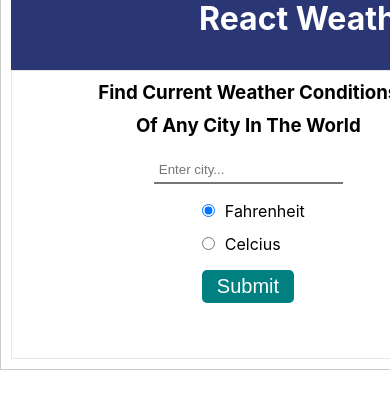
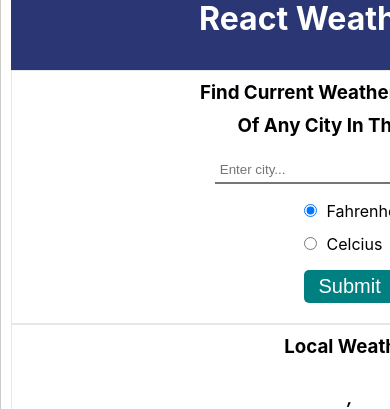
Before and after one commit to burcu-erkan/weather-app-react, a React (Create React App) app: page / in a window 390 px wide. Shown: the part 300-709 px from the top of the page. Built offline with nearby package versions, Linux system fonts and the light colour scheme; no server answers.

Commit message:
updated media queries

```diff
--- a/src/App.css
+++ b/src/App.css
@@ -110,3 +110,11 @@ input{
   flex: 1;
   text-align: center;
 }
+@media screen and (max-width: 600px) {
+  main{
+   flex-direction: column;
+  }
+  main #right-side {
+    width: 100%;
+}
+}
```
